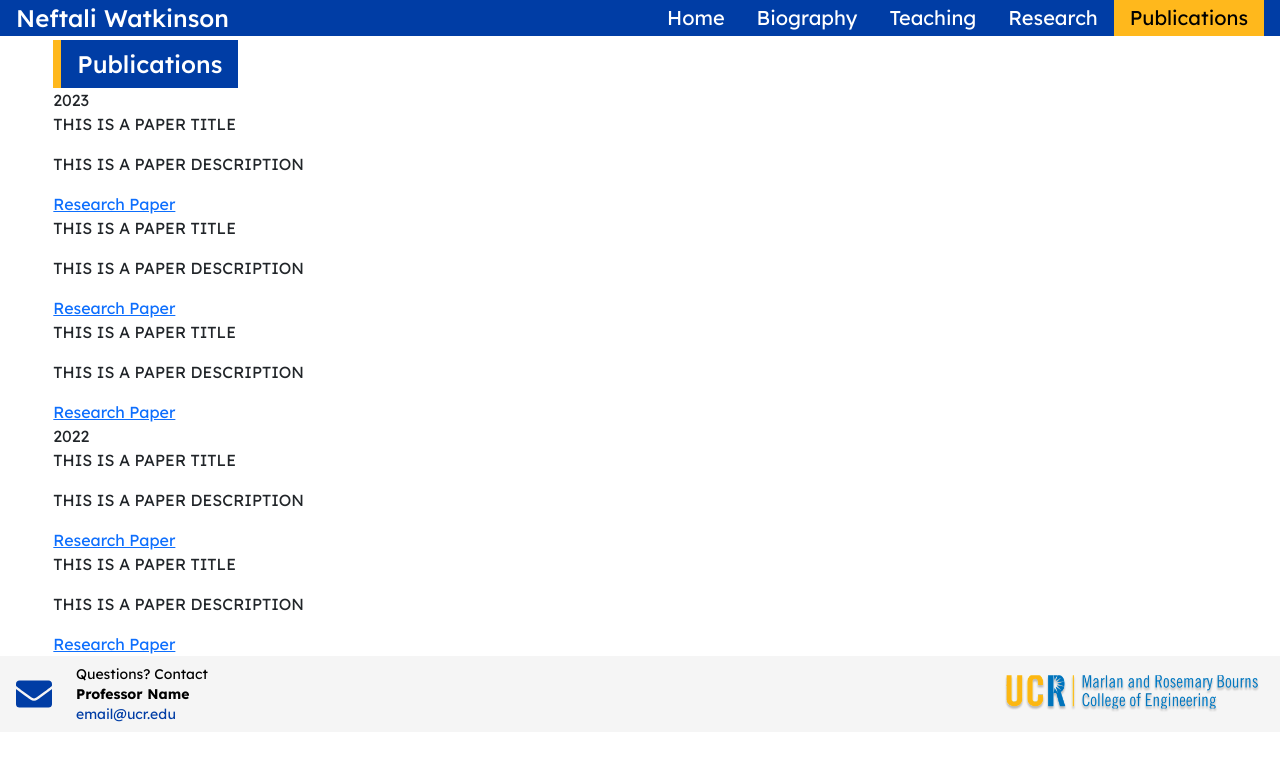
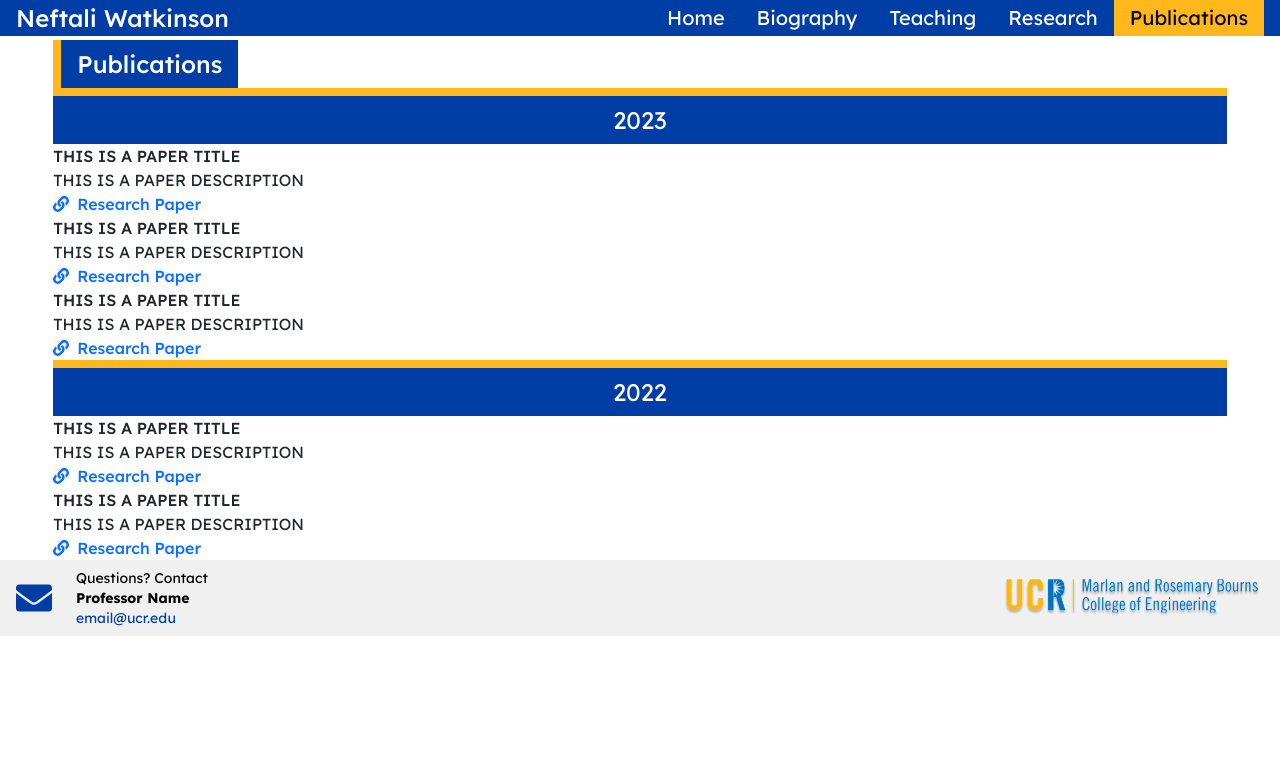
Before and after one commit to acm-ucr/professor-website, a Next.js app: page /publications in a window 1280 px wide. Shown: the top 760 px of the page. Built offline with nearby package versions, Linux system fonts and the light colour scheme.

Commit message:
shes too lazy

```diff
--- a/src/app/publications/page.jsx
+++ b/src/app/publications/page.jsx
@@ -1,6 +1,7 @@
 import Tag from "@/components/Tag";
 import React from "react";
 import Publications from "@/data/publications";
+import { FaLink } from "react-icons/fa";
 
 const Page = () => {
   return (
@@ -9,15 +10,22 @@ const Page = () => {
       {Object.keys(Publications)
         .sort((a, b) => b - a)
         .map((year, index) => (
-          <div key={index}>
-            <div>{year}</div>
-
+          <div key={index} className="w-full">
+            <div className="bg-professor-blue border-t-8 border-professor-yellow text-center text-white text-2xl py-2">
+              {year}
+            </div>
             <div>
               {Publications[year].map((publication, index) => (
-                <div key={index}>
-                  <p>{publication.title}</p>
-                  <p>{publication.description}</p>
-                  <a href={publication.link}>Research Paper</a>
+                <div key={index} className={``}>
+                  <p className="font-medium mb-0">{publication.title}</p>
+                  <p className="mb-0">{publication.description}</p>
+                  <a
+                    href={publication.link}
+                    className="font-medium no-underline flex items-center justify-start"
+                  >
+                    <FaLink className="mr-2" />
+                    Research Paper
+                  </a>
                 </div>
               ))}
             </div>
--- a/tailwind.config.js
+++ b/tailwind.config.js
@@ -12,7 +12,7 @@ module.exports = {
           blue: "#003DA5",
           yellow: "#FFB81C",
           gray: "#5A5A5A",
-          lightgray: "#F5F5F5",
+          lightgray: "#F0F0F0",
         },
       },
     },
```
